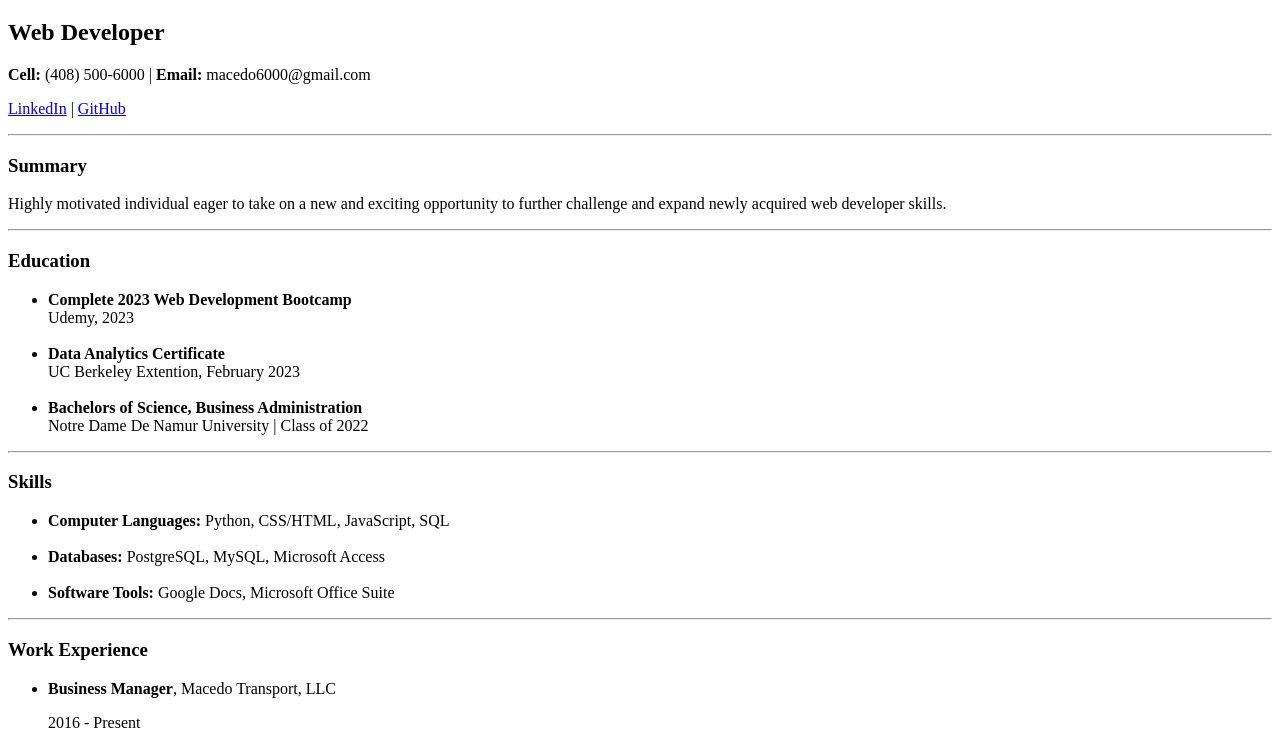
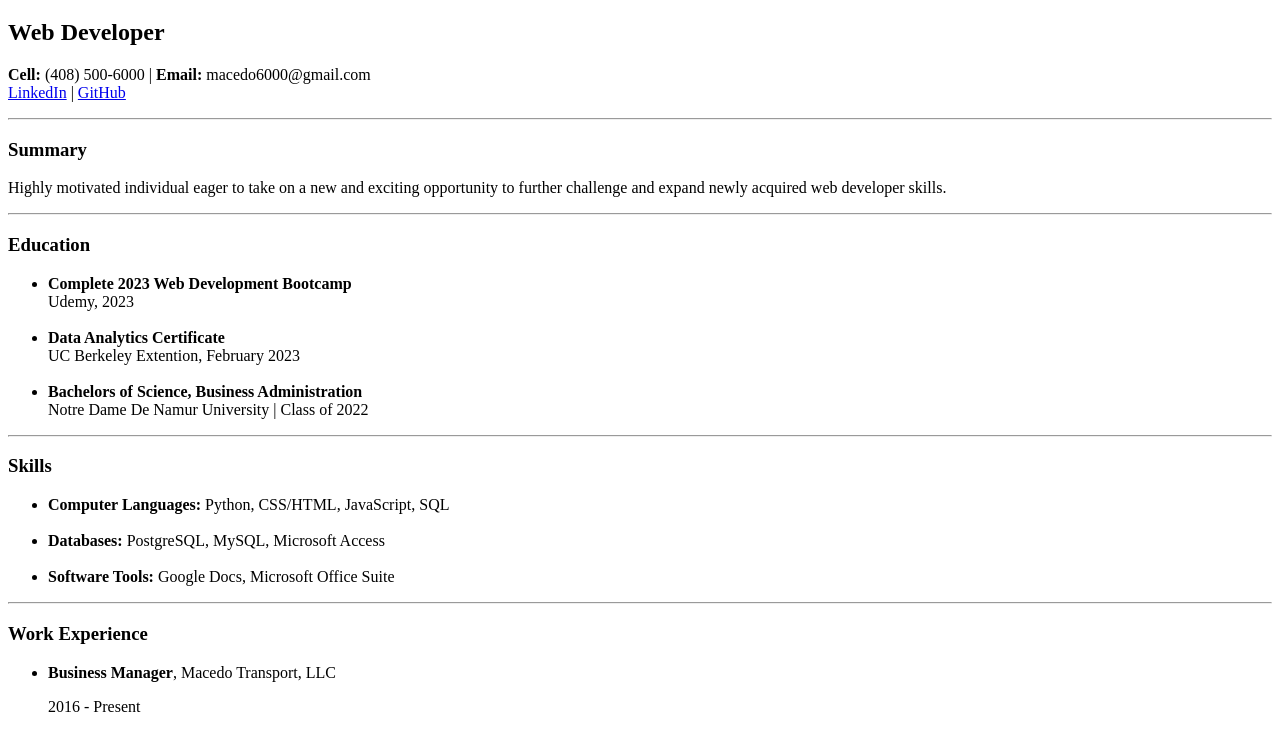
Before and after one commit to macedo6000/Online-Resume, a plain HTML site: page index.html in a window 1280 px wide. Shown: the part 61-790 px from the top of the page. Drawn offline with Linux system fonts and the light colour scheme.

Commit message:
Updated index.html

```diff
--- a/index.html
+++ b/index.html
@@ -8,8 +8,8 @@
 <body>
     <h1>Angelina Macedo</h1>
     <h2>Web Developer</h2>
-    <p><strong>Cell:</strong> (408) 500-6000 | <strong>Email:</strong> macedo6000@gmail.com</p>
-    <p><a href="https://www.linkedin.com/in/angie-macedo/">LinkedIn</a> | <a href="https://github.com/macedo6000">GitHub</a></p>
+    <p><strong>Cell:</strong> (408) 500-6000 | <strong>Email:</strong> macedo6000@gmail.com <br>
+        <a href="https://www.linkedin.com/in/angie-macedo/">LinkedIn</a> | <a href="https://github.com/macedo6000">GitHub</a></p>
     <hr>
     <h3>Summary</h3>
         <p>
```
